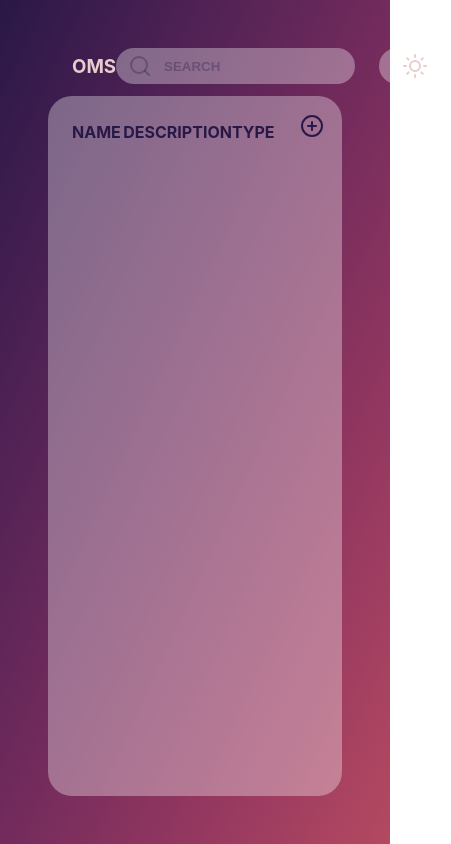
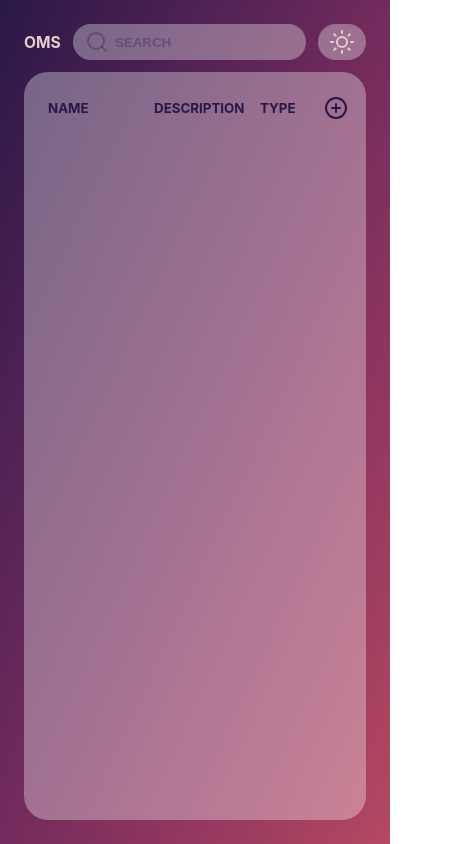
Before and after one commit to yuliashelenzhik/oms, a React (Create React App) app: page / in a window 390 px wide. Shown: the whole page, 451 px wide, since content can reach past the window. Built offline with nearby package versions, Linux system fonts and the light colour scheme.

Commit message:
changing responsive

```diff
--- a/src/components/Card.tsx
+++ b/src/components/Card.tsx
@@ -99,9 +99,13 @@ export default function Card(props: ModalData) {
     let res = objects;
 
     const foundObject = res.find((item: any) => item.id === id);
-    const foundObjectAssigned = foundObject.assigned;
+    const foundObjectAssigned = foundObject?.assigned;
 
     res.splice(res.indexOf(foundObject), 1);
+    setObjects(res);
+    localStorage.setItem("objects", JSON.stringify(res));
+    props.func(objects);
+    hideModal();
 
     for (let i in foundObjectAssigned) {
       let found = res.find((item: any) => item.id === foundObjectAssigned[i]);
@@ -136,6 +140,7 @@ export default function Card(props: ModalData) {
       onUpdate();
     }
   };
+
   const onUpdate = () => {
     let res = [...objects];
 
@@ -210,6 +215,7 @@ export default function Card(props: ModalData) {
     };
 
     res.push(itemToSave);
+    props.func(res);
 
     //add relations
     for (let i in assigned2) {
--- a/src/components/ConfirmModal.tsx
+++ b/src/components/ConfirmModal.tsx
@@ -1,6 +1,5 @@
 import Button from "./Button";
 import "../styles/ConfirmModal.css";
-import { ReactComponent as CloseIcon } from "../icons/x.svg";
 import { ModalContext } from "../contexts/CardContext";
 import { useContext } from "react";
 
@@ -20,7 +19,6 @@ export default function ConfirmModal(props: ConfirmModalProps) {
   return (
     <div className="confirm-modal-bg">
       <div className="confirm-modal-container" onClick={props.onClick}>
-        <CloseIcon />
         <p>
           {"Are you sure you want to remove the object "}
           <span>{object.name}</span>
--- a/src/components/List.tsx
+++ b/src/components/List.tsx
@@ -18,7 +18,7 @@ export default function List(props: ListProps) {
     type: "person",
     assigned: [],
   });
-  const [objects, setObjects] = useState([]);
+  const [objects, setObjects] = useState<{}[]>([]);
   const { showModal, modalData, hideModal } = useContext(ModalContext);
   const openModal = (object: ModalData) => {
     const data: ModalData = {
@@ -35,13 +35,7 @@ export default function List(props: ListProps) {
     setObjects(JSON.parse(localStorage.getItem("objects") || "[]"));
   }, [modalData]);
 
-  useEffect(() => {
-    console.log(objects);
-    console.log(props.filtered);
-  }, [objects]);
-
   const getDataFromChild = (data: any) => {
-    console.log(data);
     setObjects(data);
   };
 
@@ -55,6 +49,9 @@ export default function List(props: ListProps) {
     });
     showModal(selectedObject);
   };
+
+  // console.log(props.filtered);
+  // console.log(objects);
 
   return (
     <div className="list-container">
@@ -95,8 +92,16 @@ export default function List(props: ListProps) {
                 className="list-item-details"
                 style={{ color: colors.textPrimary }}
               >
-                <p>{item.name.toLowerCase()}</p>
-                <p>{item.desc?.toLowerCase()}</p>
+                <p>
+                  {item.name.length > 15
+                    ? item.name.substring(0, 15).toLowerCase() + "..."
+                    : item.name.toLowerCase()}
+                </p>
+                <p>
+                  {item.desc?.length > 15
+                    ? item.desc?.substring(0, 15).toLowerCase() + "..."
+                    : item.desc?.toLowerCase()}
+                </p>
                 <p>{item.type?.toLowerCase()}</p>
               </div>
             </div>
--- a/src/components/Search.tsx
+++ b/src/components/Search.tsx
@@ -13,6 +13,8 @@ export default function Search(props: SearchProps) {
 
   useEffect(() => {
     props.func(filtered);
+    console.log("filtered in search");
+    console.log(filtered);
   }, [filtered]);
 
   const searchFilter = (e: React.ChangeEvent<HTMLInputElement>) => {
--- a/src/screens/MainScreen.tsx
+++ b/src/screens/MainScreen.tsx
@@ -11,6 +11,8 @@ export default function MainScreen() {
 
   const getFiltered = (data: any) => {
     setFiltered(data);
+    console.log("filtered in main");
+    console.log(filtered);
   };
 
   const styles = {
--- a/src/styles/App.css
+++ b/src/styles/App.css
@@ -17,16 +17,8 @@
   padding: 96px 48px 48px 48px;
 }
 
-/* .list-item-edit {
-  position: absolute;
-  top: 0;
-  right: 24px;
-  display: flex;
-  background-color: lightblue;
-  gap: 24px;
-  color: #291847;
-} */
-/* .edit {
-  justify-self: end;
-  // width: 100%;
-} */
+@media (max-width: 414px) {
+  .main-screen {
+    padding: 72px 24px 24px 24px;
+  }
+}
--- a/src/styles/Card.css
+++ b/src/styles/Card.css
@@ -8,6 +8,7 @@
   display: flex;
   flex-direction: column;
   gap: 12px;
+  z-index: 2;
 }
 
 .card > div > input {
@@ -77,15 +78,9 @@
   backdrop-filter: blur(6px);
   -webkit-backdrop-filter: blur(6px);
   align-items: center;
+  z-index: 2;
 }
 
-.relations {
-  /* width: 100%; */
-  /* background-color: blue; */
-  /* height: 200px; */
-  /* max-height: fit-content; */
-  /* max-height: 120px; */
-}
 .relations > p {
   text-transform: uppercase;
   font-weight: 700;
@@ -129,3 +124,13 @@
   color: var(--dark);
   font-weight: 700;
 }
+
+@media (max-width: 414px) {
+  .card {
+    padding: 24px 12px;
+    margin: 24px;
+    display: flex;
+    flex-direction: column;
+    gap: 12px;
+  }
+}
--- a/src/styles/ConfirmModal.css
+++ b/src/styles/ConfirmModal.css
@@ -5,11 +5,7 @@
   background-color: #00000054;
   backdrop-filter: blur(6px);
   -webkit-backdrop-filter: blur(6px);
-  /* background-color: linear-gradient(
-    135deg,
-    rgba(255, 255, 255, 0.1),
-    rgba(255, 255, 255, 0)
-  ); */
+  z-index: 3;
 }
 .confirm-modal-container {
   position: absolute;
@@ -29,15 +25,6 @@
   line-height: 24px;
 }
 
-.confirm-modal-container > svg {
-  position: absolute;
-  top: 12px;
-  right: 12px;
-  stroke: #291847;
-  height: 24px;
-  width: 24px;
-  cursor: pointer;
-}
 .confirm-modal-container > .buttons {
   padding-top: 24px;
   display: flex;
@@ -49,3 +36,9 @@
   text-transform: uppercase;
   color: #b44960;
 }
+
+@media (max-width: 414px) {
+  .confirm-modal-container {
+    width: calc(100% - 48px);
+  }
+}
--- a/src/styles/List.css
+++ b/src/styles/List.css
@@ -44,8 +44,6 @@
   display: flex;
   align-items: center;
   text-transform: uppercase;
-  /* background-color: greenyellow; */
-  /* justify-content: flex-start; */
 }
 .add-dark,
 .add-light {
@@ -58,6 +56,7 @@
   top: 12px;
   right: 12px;
   cursor: pointer;
+  z-index: 1;
 }
 .add-dark > svg {
   stroke: var(--dark);
@@ -77,7 +76,25 @@
   justify-content: space-between;
 }
 .list-item-details > p {
-  /* background-color: lightcyan; */
   width: 100%;
   cursor: pointer;
 }
+@media (max-width: 414px) {
+  .list-headers {
+    width: 100%;
+    padding: 36px 0 24px 24px;
+  }
+  .list-item-details {
+    width: 100%;
+    font-size: smaller;
+  }
+  .list-headers > p {
+    font-size: smaller;
+  }
+
+  .add-dark,
+  .add-light {
+    top: 18px;
+    right: 12px;
+  }
+}
--- a/src/styles/Navbar.css
+++ b/src/styles/Navbar.css
@@ -69,3 +69,22 @@ nav {
 .light-dark-mode > .dark > svg {
   stroke: var(--light);
 }
+
+@media (max-width: 414px) {
+  nav {
+    padding: 24px;
+    font-size: smaller;
+  }
+  .search-container {
+    width: fit-content;
+    margin-right: 6px;
+    margin-left: 6px;
+  }
+  .search {
+    width: fit-content;
+    gap: 6px;
+  }
+  .light-dark-mode {
+    padding: 6px 12px;
+  }
+}
```
